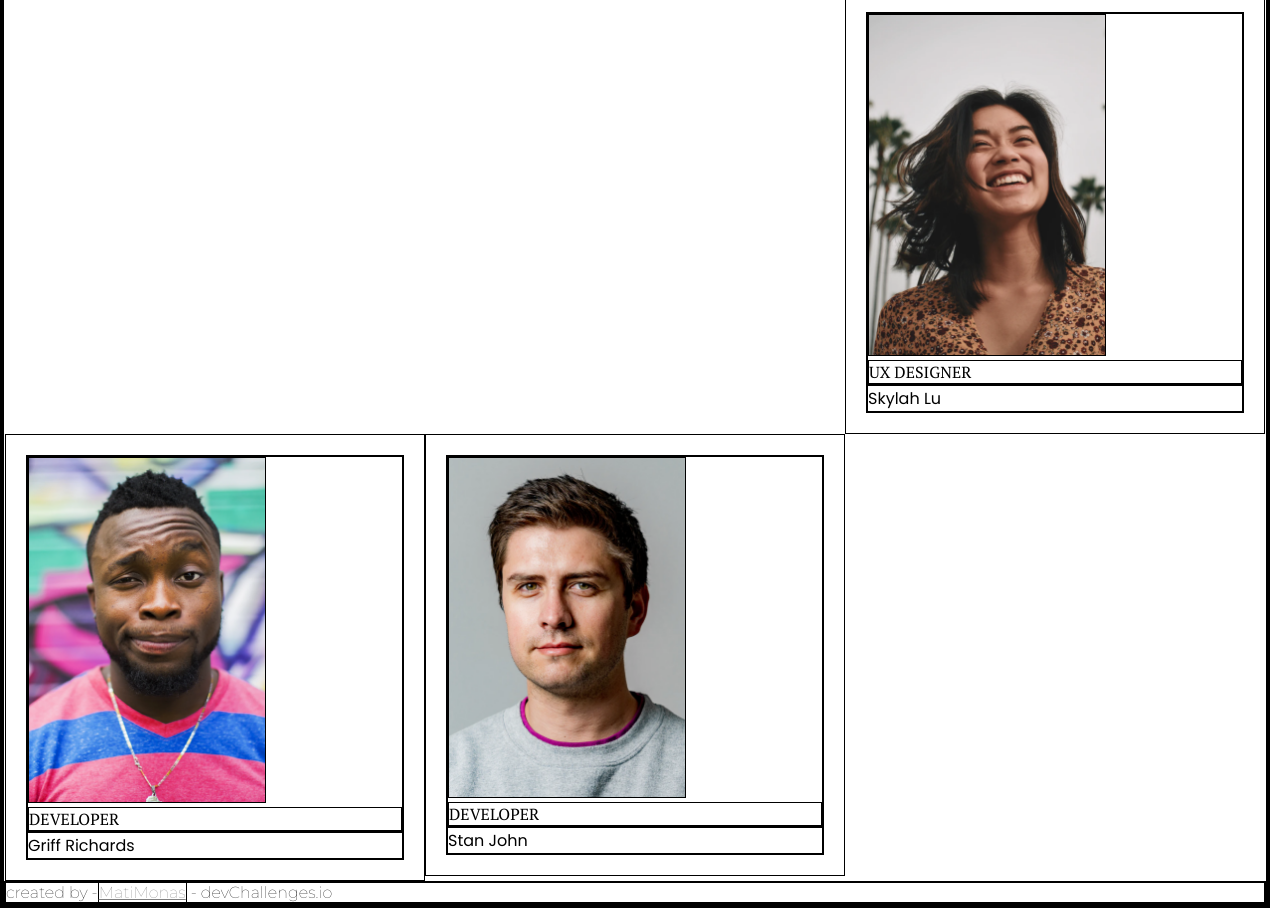
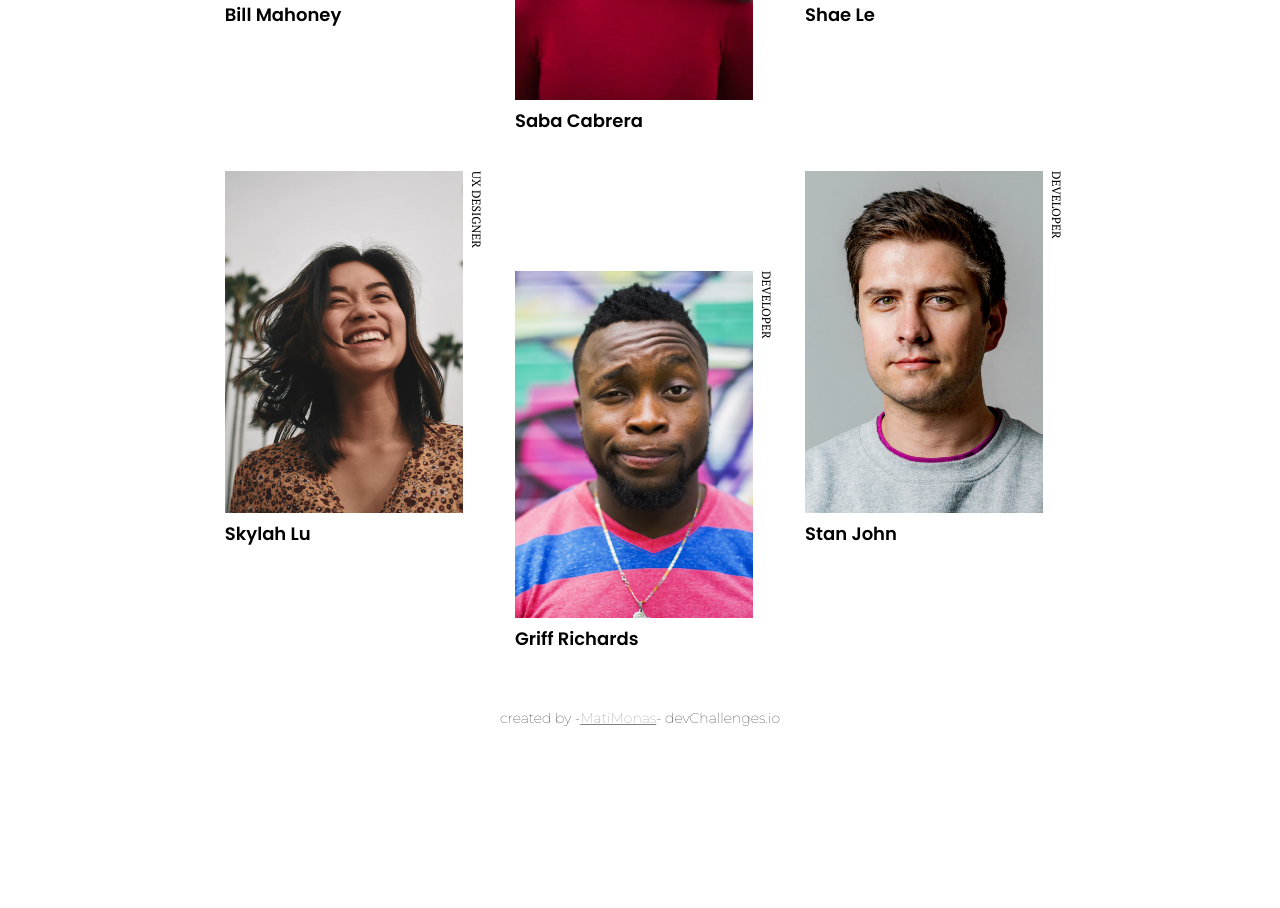
Before and after one commit to MatiMonas/myteampage, a plain HTML site: page index.html in a window 1280 px wide. Shown: the part 647-1555 px from the top of the page. After the commit the page ends 1398 px from the top, so only its background shows below. Drawn offline with Linux system fonts and the light colour scheme.

Commit message:
finaliza el challenge

```diff
--- a/columna.css
+++ b/columna.css
@@ -50,6 +50,17 @@ PANTALA DE ESCRITORIO GRANDE - LARGE (LG)
         margin-top:20px
     }
 
+    .contenedor-lg{
+        position:relative;
+        margin: auto;
+        margin-top: 96px;
+        width: 68%;
+        height: auto;
+        display: flex;
+        flex-direction: column;
+        flex-wrap: nowrap;
+    }
+
     .imagen{
         max-width: 238px;
         width: 100%;
@@ -61,6 +72,9 @@ PANTALA DE ESCRITORIO GRANDE - LARGE (LG)
         align-items: flex-end;
         justify-content: center;
         margin-left: 24px;
+        font-size: 36px;
+        font-weight: bold;
+
     }
 
     .subtitulo{
@@ -74,6 +88,54 @@ PANTALA DE ESCRITORIO GRANDE - LARGE (LG)
         font-size:18px;
         font-weight: 400;
         padding: 0;
+    }
+    .fila-lg{
+        position:relative;
+        margin: auto;
+        width: 100%;
+        height: auto;
+         /*para evitar otros elementos se coloquen dentro de una fila a causa de que las columnas estan flotando, utilizo los siguientes comandos  */
+
+    }
+
+    .img-job-container{
+        display: flex;
+    }
+
+    .job{
+        font-family: "PT Serif";
+        font-style: normal;
+        font-weight:400;
+        font-size: 12px;
+        writing-mode: vertical-lr;
+        margin-left: 6.28px;
+     }
+
+     .name{
+        font-size: 18px;
+        line-height: 21px;
+        margin-top: 10px;
+        font-weight: 600;
+    }
+
+    .move-down-lg{
+        margin-top:100px
+    }
+
+    .pie{
+        position: relative;
+        display: flex;
+        align-items: center;
+        justify-content: center;
+        position: relative;
+        bottom: 0;
+        margin-top: 40px;
+        margin-bottom: 24px;
+        font-weight: normal;
+        font-size: 14px;
+        font-style:normal;
+        text-align: center;
+
     }
 
 }
@@ -98,6 +160,9 @@ PANTALA DE CELULAR - EXTRASMALL (xs)
     .col-xs-2{width: 16.66666667% ;}
     .col-xs-1{width: 8.33333333%;}
 
+    html{
+        margin-right: 10px;
+    }
 
 
     .imagen{
@@ -154,7 +219,7 @@ PANTALA DE CELULAR - EXTRASMALL (xs)
         font-weight: 600;
     }
 
-    .move-down{
+    .move-down-xs{
         position:relative;
         margin-top: 48px;
 
@@ -168,6 +233,7 @@ PANTALA DE CELULAR - EXTRASMALL (xs)
         position: relative;
         bottom: 0;
         margin-top: 40px;
+        margin-bottom: 24px;
         font-weight: 500;
         font-size: 14px;
         font-style:normal;
--- a/index.html
+++ b/index.html
@@ -25,8 +25,9 @@
 
 
     <section class="team">
-        <div class="contenedor">
+        <div class="contenedor-lg">
 
+            <div class="fila-lg">
                 <div class="col-xs-6 col-lg-4">
                     <div>
                         <div class="img-job-container">
@@ -36,7 +37,7 @@
                             <p class="tipo-poppins name">Bill Mahoney</p>
                     </div>
                 </div>
-                <div class="col-xs-6 col-lg-4 move-down">
+                <div class="col-xs-6 col-lg-4 move-down-xs move-down-lg">
                     <div>
                         <div class="img-job-container">
                             <img class="imagen" src="./img/photo2.png" alt="">
@@ -54,9 +55,10 @@
                             <p class="tipo-poppins name">Shae Le</p>
                     </div>
                 </div>
+            </div>
 
-
-                <div class="col-xs-6 col-lg-4 move-down">
+            <div class="fila-lg">
+                <div class="col-xs-6 col-lg-4 move-down-xs">
                     <div>
                         <div class="img-job-container">
                             <img class="imagen" src="./img/photo4.png" alt="">
@@ -65,7 +67,7 @@
                             <p class="tipo-poppins name">Skylah Lu</p>
                     </div>
                 </div>
-                <div class="col-xs-6 col-lg-4 ">
+                <div class="col-xs-6 col-lg-4 move-down-lg">
                     <div>
                         <div class="img-job-container">
                             <img class="imagen" src="./img/photo5.png" alt="">
@@ -74,7 +76,7 @@
                             <p class="tipo-poppins name">Griff Richards</p>
                     </div>
                 </div>
-                <div class="col-xs-6 col-lg-4 move-down">
+                <div class="col-xs-6 col-lg-4 move-down-xs">
                     <div>
                         <div class="img-job-container">
                             <img class="imagen" src="./img/photo6.png" alt="">
@@ -83,6 +85,7 @@
                             <p class="tipo-poppins name">Stan John</p>
                     </div>
                 </div>
+            </div>
         </div>
     </section>
     <footer>
--- a/style.css
+++ b/style.css
@@ -1,13 +1,11 @@
 *{
     margin: 0;
     padding: 0;
-    border: 1px solid black;
+    /* border: 1px solid black; */
     box-sizing: border-box
 }
 
-html{
-    margin-right: 10px;
-}
+
 
 :root{
     --roboto: 'Roboto', sans-serif;
```
